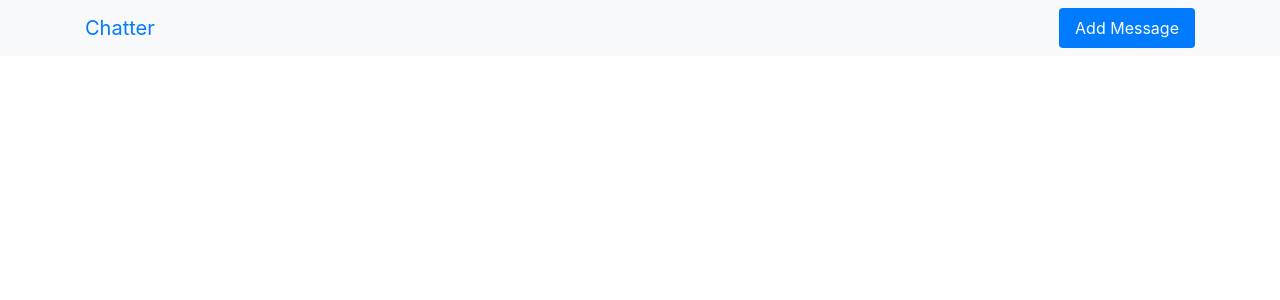
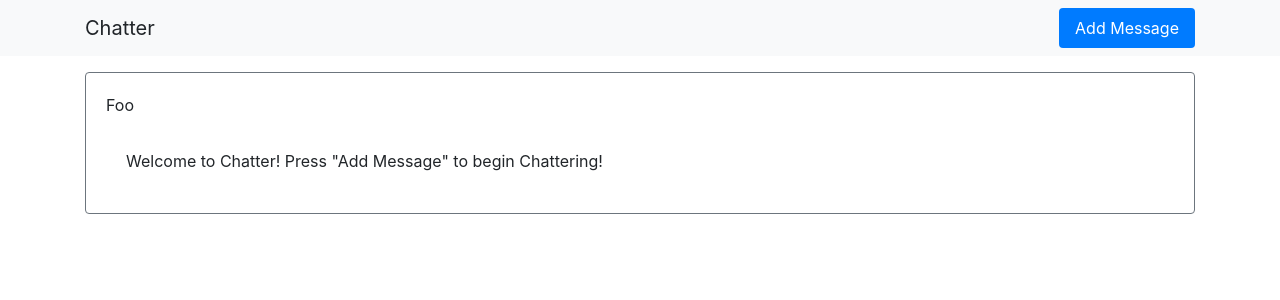
Before and after one commit to powch/socialMediaMockup, a React (Create React App) app: page / in a window 1280 px wide. Shown: the top 300 px of the page. Built offline with nearby package versions, Linux system fonts and the light colour scheme.

Commit message:
connect redux to AddMessage page. refactor App.js to not use Router as the page refresh was resetting to initial state.

```diff
--- a/src/App.js
+++ b/src/App.js
@@ -2,24 +2,30 @@ import React, { Component } from 'react';
 import Nav from './components/Nav';
 import Timeline from './pages/Timeline';
 import AddMessage from './pages/AddMessage';
-import { BrowserRouter as Router, Route } from 'react-router-dom';
 
 
 class App extends Component {
+
+  state = {
+    renderPage: 'Timeline'
+  }
+
+  handlePageRender = newPage => {
+    this.setState({
+      renderPage: newPage
+    });
+  }
+
   render() {
     return (
-      <Router>
-        <div>
-          <Nav />
-
-          <Route exact path={'/'} render={props =>
-            (<Timeline />)}
-          />
-          <Route exact path={'/message'} render={props =>
-            (<AddMessage />)}
-          />
-        </div>
-      </Router>
+      <div>
+        <Nav handlePageRender={this.handlePageRender} />
+        {this.state.renderPage === 'Timeline' ? (
+          <Timeline />
+        ) : (
+          <AddMessage handlePageRender={this.handlePageRender} />
+        )}
+      </div>
     );
   }
 }
--- a/src/components/MessageCard/MessageCard.js
+++ b/src/components/MessageCard/MessageCard.js
@@ -3,7 +3,9 @@ import { Card, CardTitle, CardBody } from 'reactstrap';
 
 const MessageCard = props => {
   return (
-    <Card body outline color='secondary'>
+    <Card
+    body outline color='secondary'
+    >
       <CardTitle>{props.displayName}</CardTitle>
       <CardBody>{props.message}</CardBody>
     </Card>
--- a/src/components/Nav/Nav.js
+++ b/src/components/Nav/Nav.js
@@ -5,11 +5,14 @@ const NavTemplate = props => {
   return (
     <Navbar color='light' className='mb-3'>
       <Container>
-        <NavbarBrand href='/'>Chatter</NavbarBrand>
+        <NavbarBrand>Chatter</NavbarBrand>
 
         <Nav pills className='ml-auto'>
           <NavItem>
-            <NavLink active href='/message'>Add Message</NavLink>
+            <NavLink
+              active
+              onClick={() => props.handlePageRender('AddMessage')}
+            >Add Message</NavLink>
           </NavItem>
         </Nav>
       </Container>
--- a/src/pages/AddMessage/AddMessage.js
+++ b/src/pages/AddMessage/AddMessage.js
@@ -1,6 +1,14 @@
 import React, { Component } from 'react'
-import { Container, Form } from 'reactstrap';
+import { connect } from 'react-redux';
+import addMessage from '../../actions/index';
+import { Container, Form, Button } from 'reactstrap';
 import { FormInput, FormTextArea } from '../../components/Form/'
+
+function mapDispatchToProps(dispatch) {
+  return{
+    addMessage: message => dispatch(addMessage(message))
+  };
+}
 
 class AddMessage extends Component {
 
@@ -14,6 +22,13 @@ class AddMessage extends Component {
     this.setState({
       [name]: value
     });
+  }
+
+  handleFormSubmit = event => {
+    event.preventDefault();
+    const { displayName, message } = this.state;
+    this.props.addMessage({ displayName, message });
+    this.props.handlePageRender('Timeline');
   }
 
   render() {
@@ -37,10 +52,17 @@ class AddMessage extends Component {
             placeholder='Enter a message'
             handleInputChange={this.handleInputChange}
           />
+
+          <Button
+            type='submit'
+            onClick={this.handleFormSubmit}
+          >Submit</Button>
         </Form>
       </Container>
     )
   }
 }
 
-export default AddMessage;
+const ConnectedAddMessage = connect(null, mapDispatchToProps)(AddMessage);
+
+export default ConnectedAddMessage;
--- a/src/pages/Timeline/Timeline.js
+++ b/src/pages/Timeline/Timeline.js
@@ -10,8 +10,9 @@ const mapStateToProps = state => {
 const Timeline = ({ messages }) => {
   return (
     <Container>
-      {messages.map(message =>(
+      {messages.map((message, idx) =>(
         <MessageCard
+          key={idx}
           displayName={message.displayName}
           message={message.message}
         />
--- a/src/reducers/index.js
+++ b/src/reducers/index.js
@@ -1,7 +1,10 @@
 import { ADD_MESSAGE } from '../constants/action-types';
 
 const initialState = {
-  messages: []
+  messages: [{
+    displayName: 'Foo',
+    message: 'Welcome to Chatter! Press "Add Message" to begin Chattering!'
+  }]
 };
 function rootReducer(state = initialState, action) {
   switch (action.type) {
```
Also changed, not shown: src/reducers/messageReducer.js (deleted).
